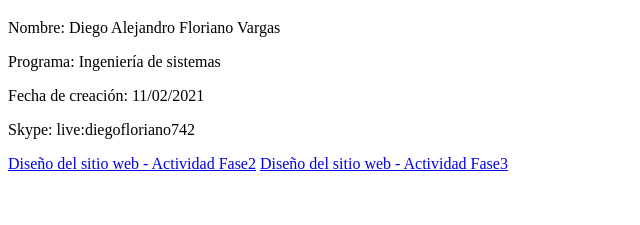
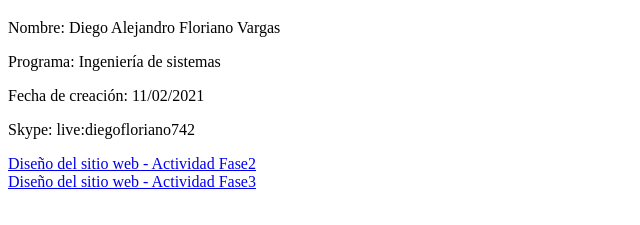
Before and after one commit to diegofloriano742/DSW-DiegoFloriano, a plain HTML site: page index.html in a window 1280 px wide. Shown: the part 61-286 px from the top of the page, without its empty margins (0-640 px from the left). Drawn offline with Linux system fonts and the light colour scheme.

Commit message:
Update index.html

```diff
--- a/index.html
+++ b/index.html
@@ -13,7 +13,7 @@
     <p>Fecha de creación: 11/02/2021</p>
     <p>Skype: live:diegofloriano742</p>
 
-    <a href="Fase2/design.html">Diseño del sitio web - Actividad Fase2</a>
+    <a href="Fase2/design.html">Diseño del sitio web - Actividad Fase2</a><br>
     <a href="Fase3/index.html">Diseño del sitio web - Actividad Fase3</a>
 
 </body>
```
